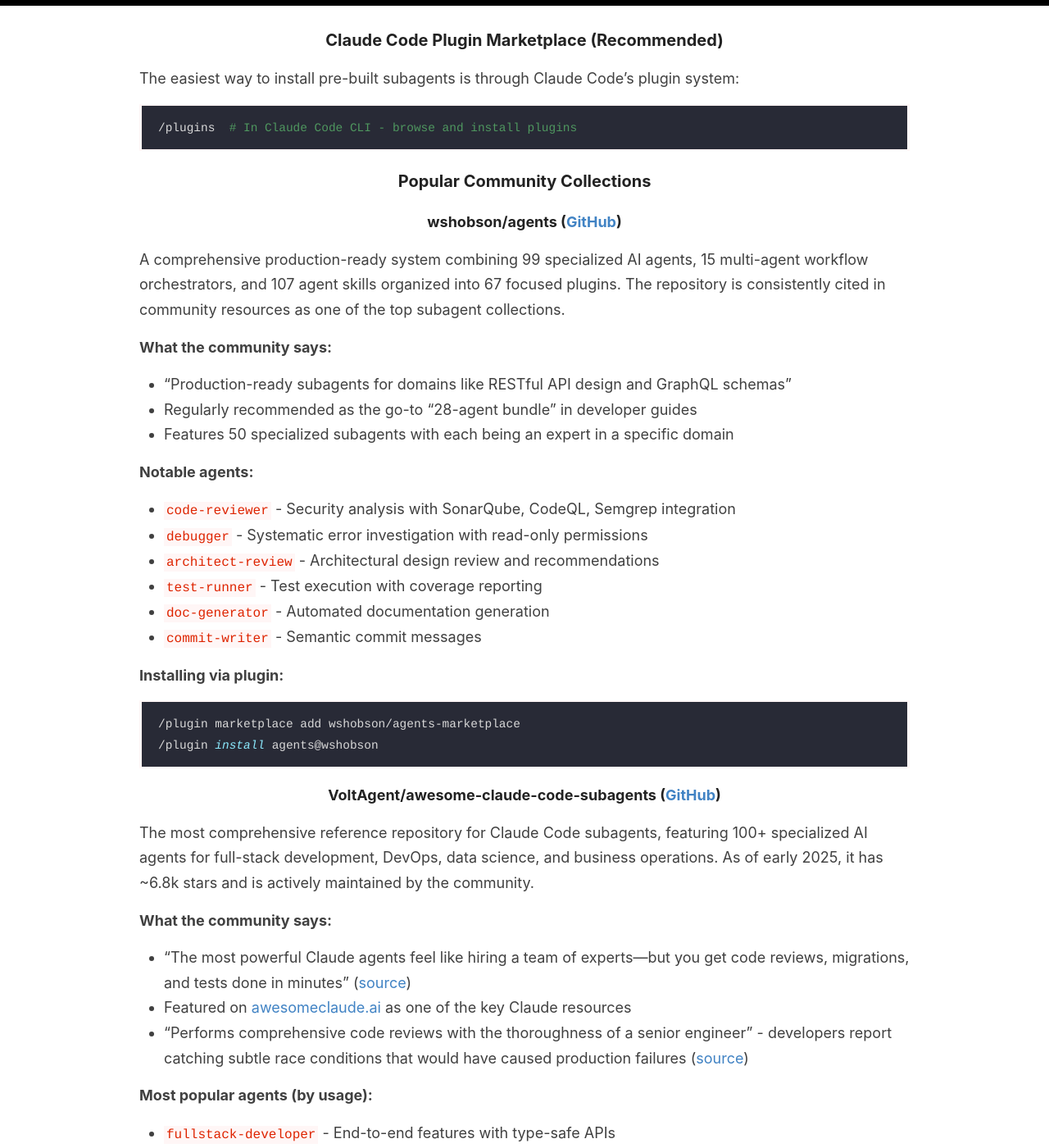
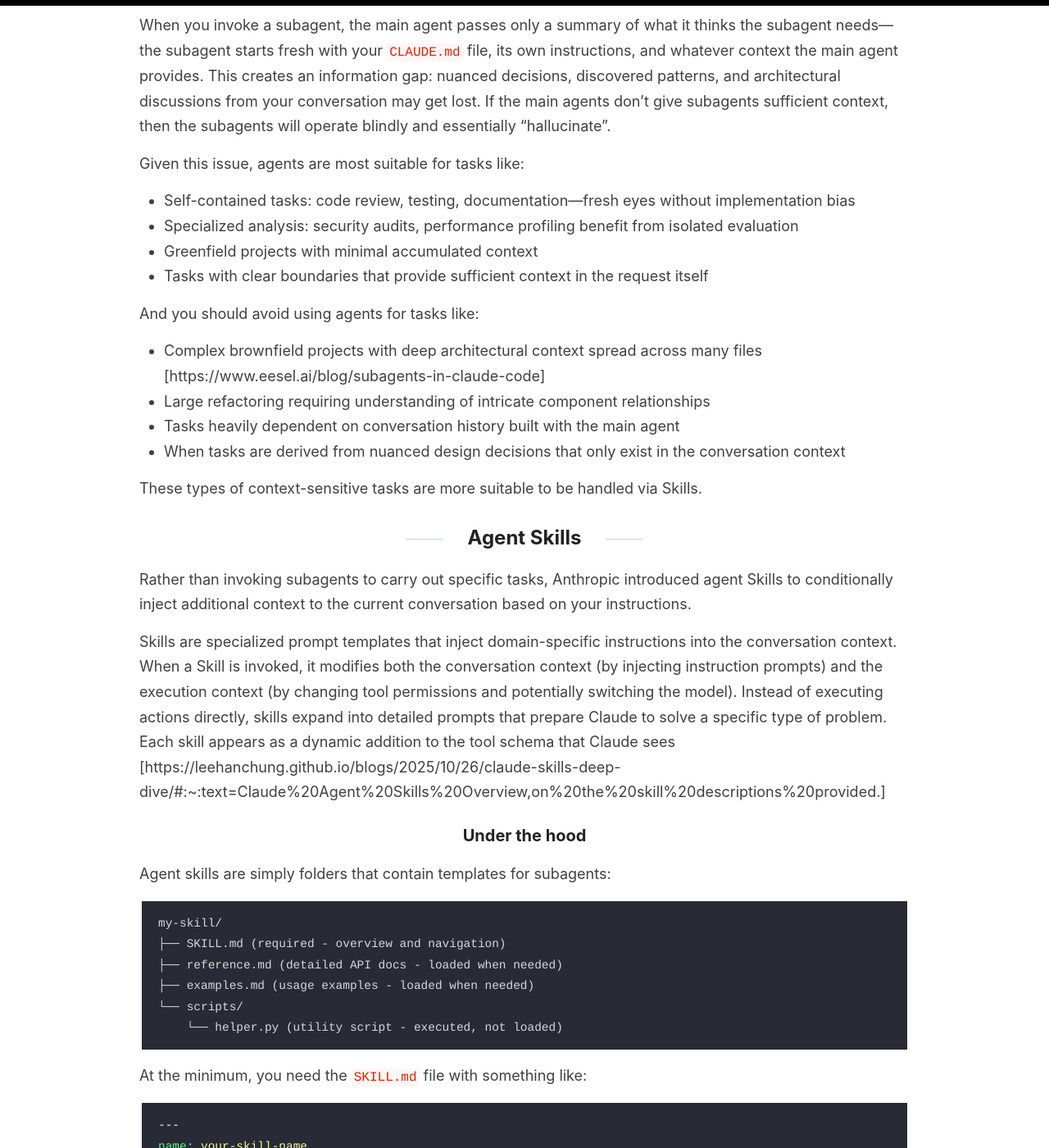
Before and after one commit to kfchou/kfchou.github.io, a Jekyll site: the page built from _posts/2025-08-13-agentic-coding.md, in a window 1280 px wide and 1400 px high, scrolled down 2415 px. Shown: the whole window at 82% size. Built offline with Jekyll 4.4.1, drawn with Linux system fonts in a browser that asks for light colours; comment, search, counter and statistics services are not loaded; some of the changed text lies outside the part shown.

Commit message:
agentic coding checkpoint 2

````diff
--- a/_posts/2025-08-13-agentic-coding.md
+++ b/_posts/2025-08-13-agentic-coding.md
@@ -13,7 +13,7 @@
 Claude Code runs an agentic loop: you submit a prompt → Claude chooses tools → executes them → responds. Within this loop, Claude can invoke two context context management tools: **subagents** (isolated AI instances with specialized instructions) or **skills** (prompt templates that enhance the current conversation). Understanding when to use each is the key to production-quality agentic development. This post goes into the main principles of these tools, and parctical tips on getting started with them.
 
 ## Subagents
-Subagents are specialized, short-lived agents that each receive a tightly scoped slice of context to perform a specific task (e.g., search, refactor, test, or analyze) independently. Their outputs are then merged back into the main agent’s context, allowing complex coding workflows to scale without overwhelming a single prompt or context window.
+Subagents receive a tightly scoped slice of context to perform a specific task (e.g., search, refactor, test, or analyze) independent from the main conversation context. Their outputs are then merged back into the main agent’s context, allowing complex coding workflows to scale without overwhelming a single prompt or context window.
 
 Claude Code parses the user's prompt to infer intent, then calls the appropriate subagent as it would other tools. Each time a subagent is triggered, it:
 1. Starts with a blank context window
@@ -57,111 +57,27 @@
 > ask the debugger subagent to investigate this error
 ```
 
-## Where to Find Pre-Built Subagents
-
-### Claude Code Plugin Marketplace (Recommended)
-
-The easiest way to install pre-built subagents is through Claude Code's plugin system:
-
-```bash
-/plugins  # In Claude Code CLI - browse and install plugins
-```
-
-### Popular Community Collections
-
-#### wshobson/agents ([GitHub](https://github.com/wshobson/agents))
-
-A comprehensive production-ready system combining 99 specialized AI agents, 15 multi-agent workflow orchestrators, and 107 agent skills organized into 67 focused plugins. The repository is consistently cited in community resources as one of the top subagent collections.
-
-**What the community says:**
-- "Production-ready subagents for domains like RESTful API design and GraphQL schemas"
-- Regularly recommended as the go-to "28-agent bundle" in developer guides
-- Features 50 specialized subagents with each being an expert in a specific domain
-
-**Notable agents:**
-- `code-reviewer` - Security analysis with SonarQube, CodeQL, Semgrep integration
-- `debugger` - Systematic error investigation with read-only permissions
-- `architect-review` - Architectural design review and recommendations
-- `test-runner` - Test execution with coverage reporting
-- `doc-generator` - Automated documentation generation
-- `commit-writer` - Semantic commit messages
-
-**Installing via plugin:**
-```bash
-/plugin marketplace add wshobson/agents-marketplace
-/plugin install agents@wshobson
-```
-
-#### VoltAgent/awesome-claude-code-subagents ([GitHub](https://github.com/VoltAgent/awesome-claude-code-subagents))
-
-The most comprehensive reference repository for Claude Code subagents, featuring 100+ specialized AI agents for full-stack development, DevOps, data science, and business operations. As of early 2025, it has ~6.8k stars and is actively maintained by the community.
-
-**What the community says:**
-- "The most powerful Claude agents feel like hiring a team of experts—but you get code reviews, migrations, and tests done in minutes" ([source](https://dev.to/voltagent/100-claude-code-subagent-collection-1eb0))
-- Featured on [awesomeclaude.ai](https://awesomeclaude.ai) as one of the key Claude resources
-- "Performs comprehensive code reviews with the thoroughness of a senior engineer" - developers report catching subtle race conditions that would have caused production failures ([source](https://dev.to/necatiozmen/10-claude-code-subagents-every-developer-needs-in-2025-2ho))
-
-**Most popular agents (by usage):**
-- `fullstack-developer` - End-to-end features with type-safe APIs
-- `code-reviewer` - Comprehensive code quality and security analysis
-- `rust-engineer` - Memory-safe Rust development
-- `platform-engineer` - Self-service infrastructure and GitOps
-- `penetration-tester` - Security testing and vulnerability assessment
-- `llm-architect` - RAG stacks and AI/ML pipeline design
-- `refactoring-specialist` - Transform legacy code into clean architecture
-
-**Organized by category:**
-- **Architecture**: fullstack-developer, backend-architect, frontend-architect
-- **DevOps**: platform-engineer, ci-cd-optimizer, incident-commander
-- **Quality & Security**: code-reviewer, security-auditor, penetration-tester
-- **Database**: db-optimizer, migration-generator, query-analyzer
-- **Data Science**: llm-architect, data-engineer, ml-ops-specialist
-
-Browse: https://github.com/VoltAgent/awesome-claude-code-subagents
-
-### Best Practices from the Community
-
-Based on [community recommendations](https://www.eesel.ai/blog/claude-code-subagents):
-- **Design focused subagents**: Single, clear responsibilities work better than trying to make one subagent do everything
-- **Create reproducible pipelines**: Use roles like Product Spec → Architect → Implementer/Tester for repeatable workflows
-- **Start simple**: Generate initial subagents with Claude, then iterate to customize for your specific needs
-
-### Manual Installation (Alternative)
-
-If an agent isn't available as a plugin:
-
-1. Download the `.md` file from the repository
-2. Copy to `.claude/agents/` in your project root
-3. Restart Claude Code to detect the new agent
-4. Test: `ask the [agent-name] to...`
-
-
 ### Things to Consider: The Handoff Issue
-
 When you invoke a subagent, the main agent passes only a summary of what it thinks the subagent needs—the subagent starts fresh with your `CLAUDE.md` file, its own instructions, and whatever context the main agent provides. This creates an information gap: nuanced decisions, discovered patterns, and architectural discussions from your conversation may get lost. If the main agents don't give subagents sufficient context, then the subagents will operate blindly and essentially "hallucinate".
 
-This issue matters in scenarios like:
+Given this issue, agents are most suitable for tasks like:
+* Self-contained tasks: code review, testing, documentation—fresh eyes without implementation bias
+* Specialized analysis: security audits, performance profiling benefit from isolated evaluation
+* Greenfield projects with minimal accumulated context
+* Tasks with clear boundaries that provide sufficient context in the request itself
+
+And you should avoid using agents for tasks like:
 * Complex brownfield projects with deep architectural context spread across many files [https://www.eesel.ai/blog/subagents-in-claude-code]
 * Large refactoring requiring understanding of intricate component relationships
 * Tasks heavily dependent on conversation history built with the main agent
 * When tasks are derived from nuanced design decisions that only exist in the conversation context
 
-But this issue doesn't matter in scenarios like:
-* Self-contained tasks: code review, testing, documentation—fresh eyes without implementation bias
-* Specialized analysis: security audits, performance profiling benefit from isolated evaluation
-* Greenfield projects with minimal accumulated context
-* Tasks with clear boundaries that provide sufficient context in the request itself
-
-Mitigation strategies:
-1. **More detailed `CLAUDE.md`**: Put key architectural decisions, coding patterns, and constraints in this file since subagents load it
-2. **Explicit context passing**: "Use the debugger and first explain the authentication flow, Redis caching strategy, and token refresh mechanism"
-3. **Task(...) alternative**: Some developers prefer spawning general agent clones with `Task(...)`, which preserves more conversational context by cloning the general agent rather than spawning a specialized subagent. This trades specialization for context preservation.
-4. **Strategic selection**: Choose subagents when isolation helps, use skills (see below) when context preservation matters
+These types of context-sensitive tasks are more suitable to be handled via Skills.
 
 ## Agent Skills
-Rather than invoking subagents to carry out specific tasks, Anthropic introduced agent "skills" to conditionally inject additional context to the current conversation based on your instructions.
+Rather than invoking subagents to carry out specific tasks, Anthropic introduced agent Skills to conditionally inject additional context to the current conversation based on your instructions.
 
-Skills are specialized prompt templates that inject domain-specific instructions into the conversation context. When a skill is invoked, it modifies both the conversation context (by injecting instruction prompts) and the execution context (by changing tool permissions and potentially switching the model). Instead of executing actions directly, skills expand into detailed prompts that prepare Claude to solve a specific type of problem. Each skill appears as a dynamic addition to the tool schema that Claude sees [https://leehanchung.github.io/blogs/2025/10/26/claude-skills-deep-dive/#:~:text=Claude%20Agent%20Skills%20Overview,on%20the%20skill%20descriptions%20provided.]
+Skills are specialized prompt templates that inject domain-specific instructions into the conversation context. When a Skill is invoked, it modifies both the conversation context (by injecting instruction prompts) and the execution context (by changing tool permissions and potentially switching the model). Instead of executing actions directly, skills expand into detailed prompts that prepare Claude to solve a specific type of problem. Each skill appears as a dynamic addition to the tool schema that Claude sees [https://leehanchung.github.io/blogs/2025/10/26/claude-skills-deep-dive/#:~:text=Claude%20Agent%20Skills%20Overview,on%20the%20skill%20descriptions%20provided.]
 
 ### Under the hood
 Agent skills are simply folders that contain templates for subagents:
@@ -221,7 +137,7 @@
 
 **Rule of thumb**: If the task needs to "forget" what you've been doing, use a subagent. If it needs to "remember and apply new rules", use a skill.
 
-## Agents and Skills in Practice: Superpowers Plugin
+## Example: Superpowers Plugin
 
 A powerful real-world example is [Jesse Vincent](https://en.wikipedia.org/wiki/Jesse_Vincent)'s [Superpowers](https://blog.fsck.com/2025/10/09/superpowers/) plugin - a collection of skills and agents that enforce software engineering best practices. Rather than only relying on separate subagents for each phase of development, Superpowers uses skills to guide Claude through a disciplined workflow:
 
@@ -235,31 +151,11 @@
 | 6 | requesting-code-review | Agent | Reviews work against plan, reports issues by severity; critical issues block progress |
 | 7 | finishing-a-development-branch | Skill | Verifies tests, presents options (merge/PR/keep/discard), cleans up worktree |
 
-At the time of writing, the only agent in the repository is a code-review agent.
-
-The Superpower plugin demonstrates how skills and agents are utilized together.
-
-
-### Installing Superpowers
-
-You can install via [Claude's plugin system](https://docs.claude.com/en/docs/claude-code/plugins). You'll need Claude Code 2.0.13 or newer:
-
-```bash
-/plugin marketplace add obra/superpowers-marketplace
-/plugin install superpowers@superpowers-marketplace
-```
-
-After installation, restart Claude Code to make them active. If you want to remove it:
-
-```bash
-/plugin remove superpowers@superpowers-marketplace
-```
-
 Superpowers is designed to be a community-driven effort. I'm excited to see how it will grow!
 
 ## Practical Decision-Making: Real Scenarios
 
-The Claude Code community has created hundreds of production-ready subagents. Here are real-world scenarios using subagents from popular repositories like [wshobson/agents](https://github.com/wshobson/agents) (22.8k stars) and [VoltAgent/awesome-claude-code-subagents](https://github.com/VoltAgent/awesome-claude-code-subagents).
+The Claude Code community has created hundreds of production-ready subagents and Skills. Here are real-world scenarios using these tools from popular repositories like [wshobson/agents](https://github.com/wshobson/agents) (22.8k stars) and [VoltAgent/awesome-claude-code-subagents](https://github.com/VoltAgent/awesome-claude-code-subagents).
 
 **Scenario 1: You need to review code quality and security**
 - **Use**: Subagent (`code-reviewer` from wshobson/agents)
@@ -285,9 +181,62 @@
 - **Use**: Subagent (`incident-commander` or `devops-firefighter` from VoltAgent collection)
 - **Why**: Incident response requires isolated, focused context with emergency procedures and restricted permissions to prevent escalation during high-pressure situations.
 
+
+## Agent and Skill repositories
+
+### Claude Code Plugin Marketplace (Recommended)
+
+The easiest way to install pre-built subagents is through Claude Code's plugin system:
+
+```bash
+/plugins  # In Claude Code CLI - browse and install plugins
+```
+
+To remove a plugin, do
+```bash
+/plugin remove
+```
+
+### Popular Community Collections
+#### obra/superpowers ([Github](https://github.com/obra/superpowers))
+```bash
+/plugin marketplace add obra/superpowers-marketplace
+/plugin install superpowers@superpowers-marketplace
+```
+
+#### wshobson/agents ([GitHub](https://github.com/wshobson/agents))
+
+A comprehensive production-ready system combining 99 specialized AI agents, 15 multi-agent workflow orchestrators, and 107 agent skills organized into 67 focused plugins. The repository is consistently cited in community resources as one of the top subagent collections.
+
+**Installing via plugin:**
+```bash
+/plugin marketplace add wshobson/agents-marketplace
+/plugin install agents@wshobson
+```
+
+#### VoltAgent/awesome-claude-code-subagents ([GitHub](https://github.com/VoltAgent/awesome-claude-code-subagents))
+
+The most comprehensive reference repository for Claude Code subagents, featuring 100+ specialized AI agents for full-stack development, DevOps, data science, and business operations. "The most powerful Claude agents feel like hiring a team of experts—but you get code reviews, migrations, and tests done in minutes" ([source](https://dev.to/voltagent/100-claude-code-subagent-collection-1eb0)); "Performs comprehensive code reviews with the thoroughness of a senior engineer" - developers report catching subtle race conditions that would have caused production failures ([source](https://dev.to/necatiozmen/10-claude-code-subagents-every-developer-needs-in-2025-2ho))
+
+Browse: https://github.com/VoltAgent/awesome-claude-code-subagents
+
+### Manual Installation (Alternative)
+
+If an agent isn't available as a plugin:
+
+1. Download the `.md` file from the repository
+2. Copy to `.claude/agents/` in your project root
+3. Restart Claude Code to detect the new agent
+4. Test: `ask the [agent-name] to...`
+
+## Building Your Own Agents or Skills
+Based on [community recommendations](https://www.eesel.ai/blog/claude-code-subagents):
+- **Start simple**: Generate initial subagents with Claude, then iterate to customize for your specific needs. Ask `I want to do XYZ, is this task better handled as a Skill or by a subagent?`
+- **Design focused subagents**: Single, clear responsibilities work better than trying to make one subagent do everything
+- **Create reproducible pipelines**: Use roles like Product Spec → Architect → Implementer/Tester for repeatable workflows
+
+
 ## Further Reading
-Other excellent posts on how they use Claude Code: https://blog.sshh.io/p/how-i-use-every-claude-code-feature
-- https://www.siddharthbharath.com/claude-code-the-complete-guide/
 
 ## References
 
````
